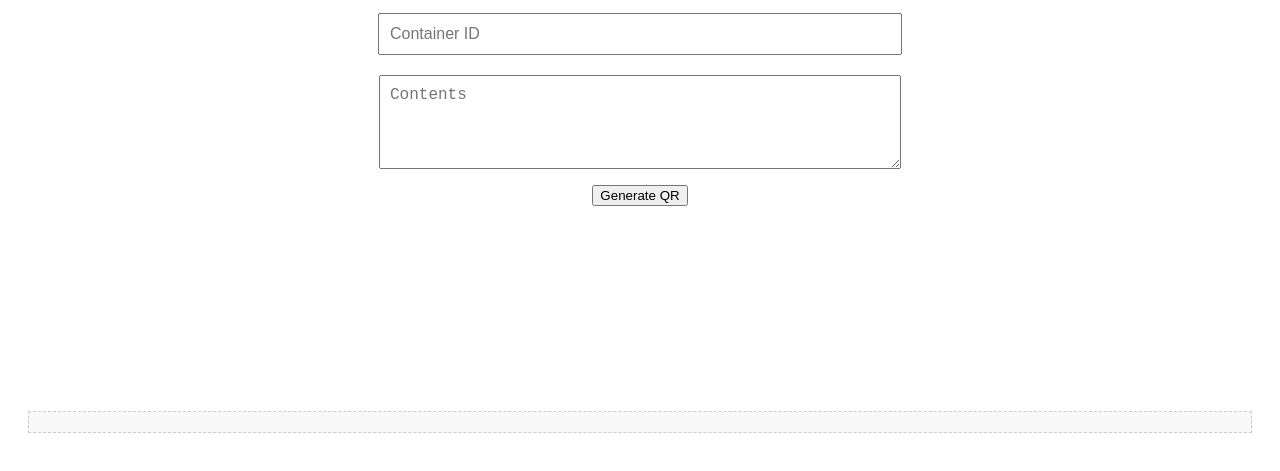
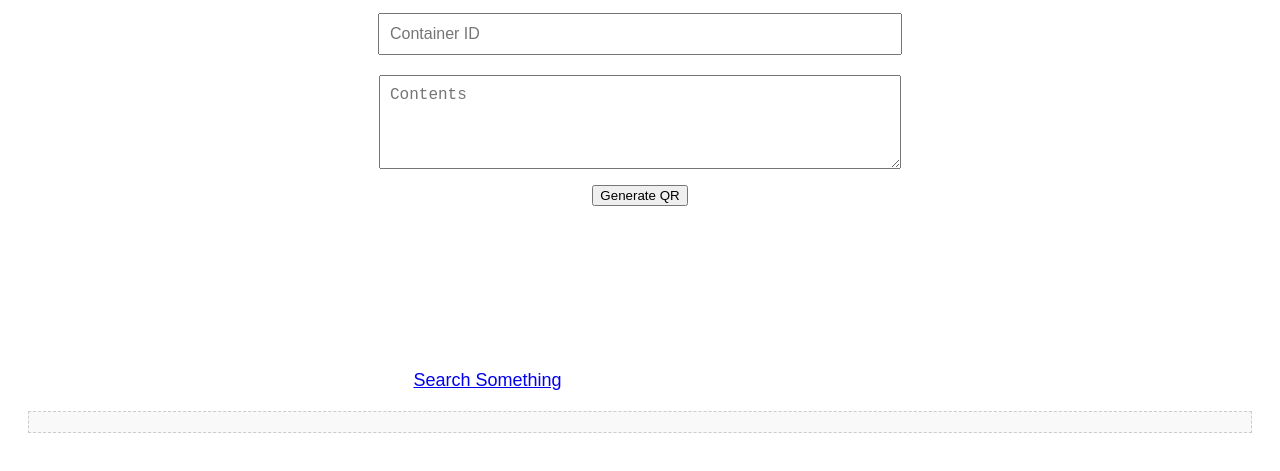
Before and after one commit to gopes99/packingbuddy, a plain HTML site: page index.html in a window 1280 px wide. Shown: the part 135-606 px from the top of the page. Drawn offline with Linux system fonts and the light colour scheme.

Commit message:
Update index.html

```diff
--- a/index.html
+++ b/index.html
@@ -2,7 +2,7 @@
 <html lang="en">
 <head>
   <meta charset="UTF-8" />
-  <title>Generate QR Code</title>
+  <title>Packing Buddy</title>
   <meta name="viewport" content="width=device-width, initial-scale=1.0" />
   <script type="module" src="js/generator.js"></script>
   <script src="https://cdn.jsdelivr.net/npm/qrcode/build/qrcode.min.js"></script>
@@ -36,6 +36,7 @@
   <br />
   <button id="generate">Generate QR</button>
   <br />
+  <a href="search.html">Search Something</a>
   <canvas id="qr"></canvas>
   <div id="label"></div>
   <pre id="json-output" style="margin-top: 20px; text-align: left; background: #f9f9f9; padding: 10px; border: 1px dashed #ccc;"></pre>
```
